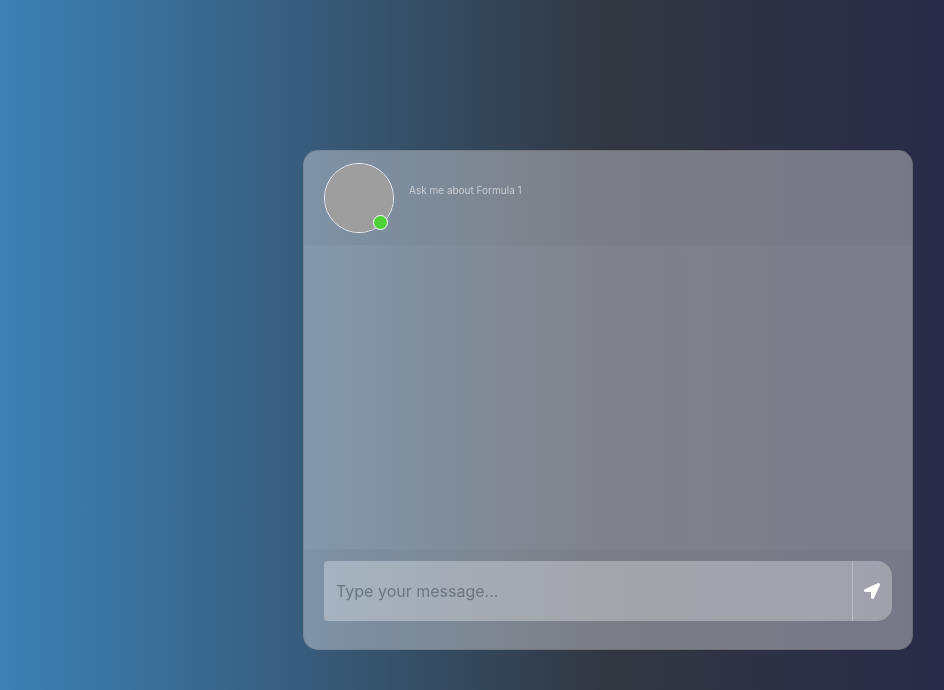
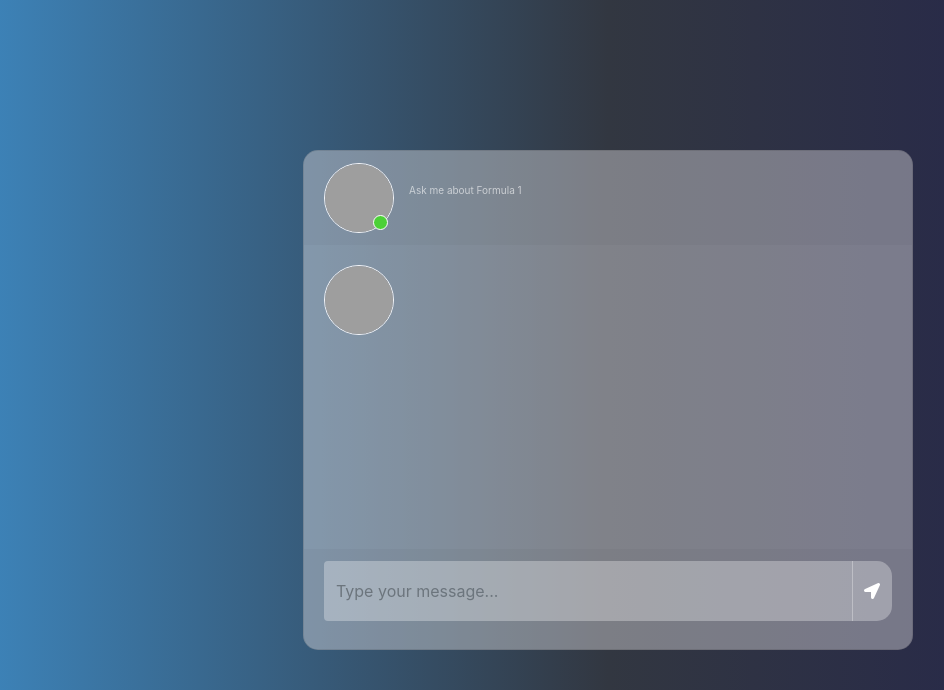
Before and after one commit to liyanse/Formula1, a Flask app: page / in a window 1280 px wide. Shown: the top 690 px of the page, without its empty margins (32-976 px from the left). Run offline with Flask 3, Linux system fonts and the light colour scheme; some libraries are stand-ins or nearby versions; grey boxes are pictures that could not be loaded.

Commit message:
Update chat.html

```diff
--- a/templates/chat.html
+++ b/templates/chat.html
@@ -31,7 +31,9 @@
 							</div>
 						</div>
 						<div id="messageFormeight" class="card-body msg_card_body">
-
+							<div class="img_cont">
+								<img src="https://wallpaperaccess.com/full/2180256.png" class="rounded-circle user_img">
+							</div>
 
 						</div>
 						<div class="card-footer">
```
